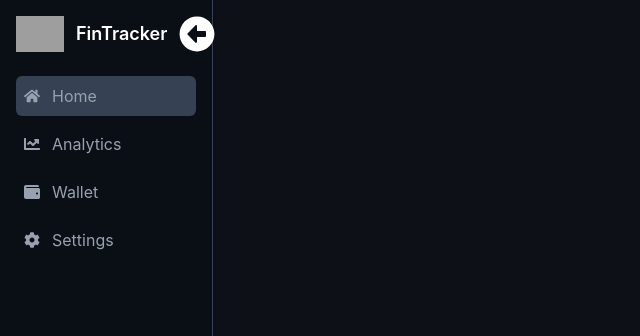
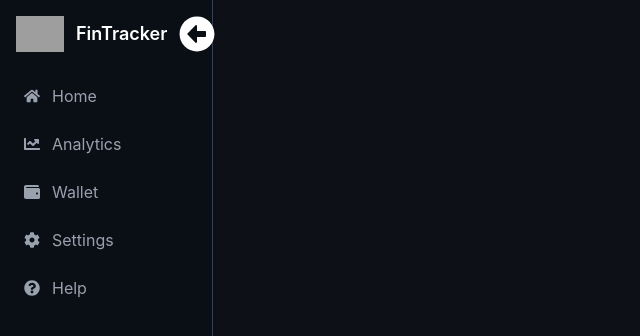
Before and after one commit to rigby200602/expense-tracking, a React (Vite) app: page / in a window 1280 px wide. Shown: the top 336 px of the page, without its empty margins (0-640 px from the left). Built offline with nearby package versions, Linux system fonts and the light colour scheme; grey boxes are pictures that could not be loaded.

Commit message:
update help

```diff
--- a/src/App.tsx
+++ b/src/App.tsx
@@ -1,6 +1,6 @@
 import Sidebar from "./components/Sidebar"
 import SidebarItem from "./components/SidebarItem"
-import { FaHome, FaChartLine, FaWallet, FaCog } from "react-icons/fa";
+import { FaHome, FaChartLine, FaWallet, FaCog, FaQuestionCircle } from "react-icons/fa";
 
 
 function App() {
@@ -8,10 +8,11 @@ function App() {
   return (
     <>
       <Sidebar>
-        <SidebarItem icon={<FaHome />} label="Home" active={true} />
+        <SidebarItem icon={<FaHome />} label="Home" />
         <SidebarItem icon={<FaChartLine />} label="Analytics" />
         <SidebarItem icon={<FaWallet />} label="Wallet" />
         <SidebarItem icon={<FaCog />} label="Settings" />
+        <SidebarItem icon={<FaQuestionCircle />} label="Help" />
       </Sidebar>
     </>
   )
```
